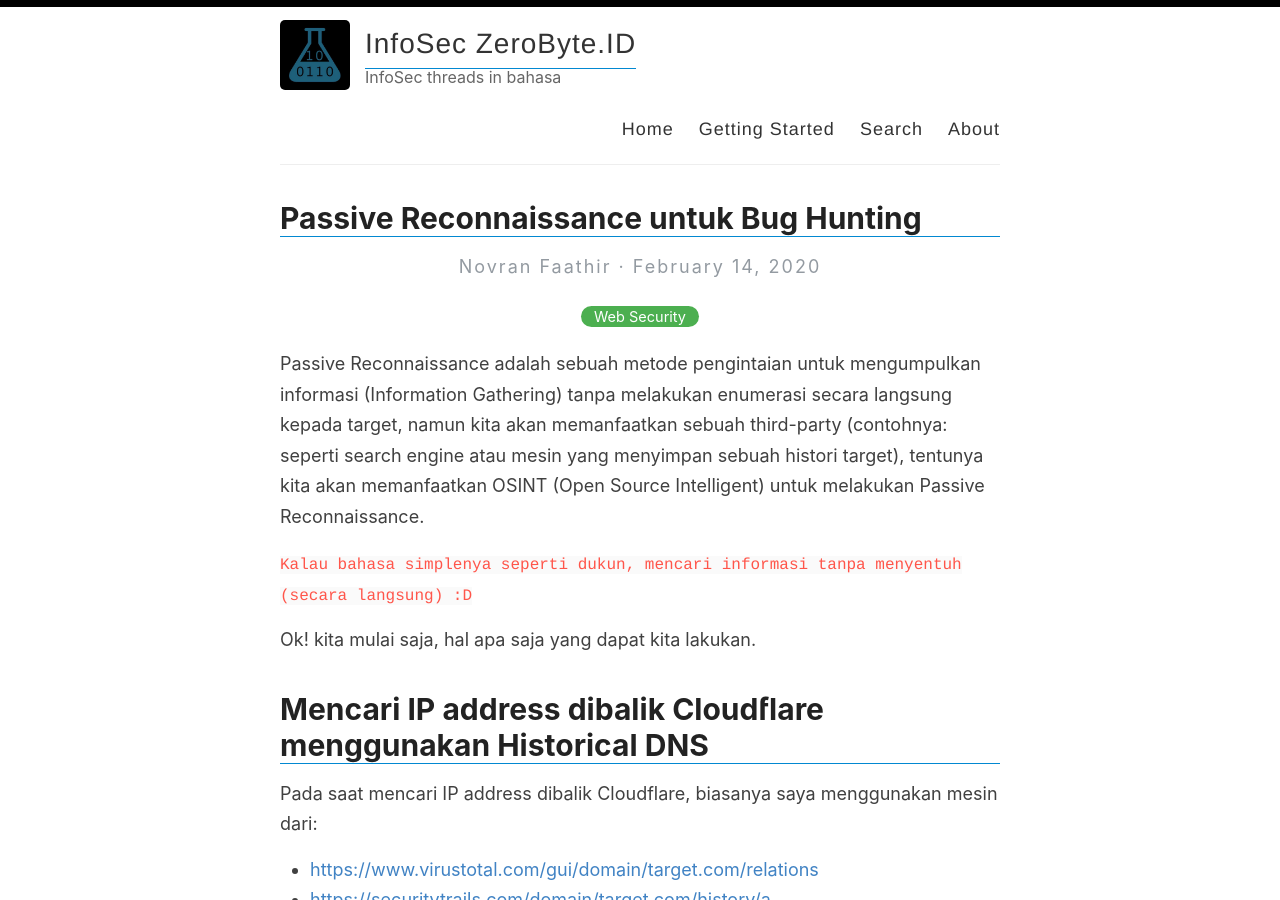
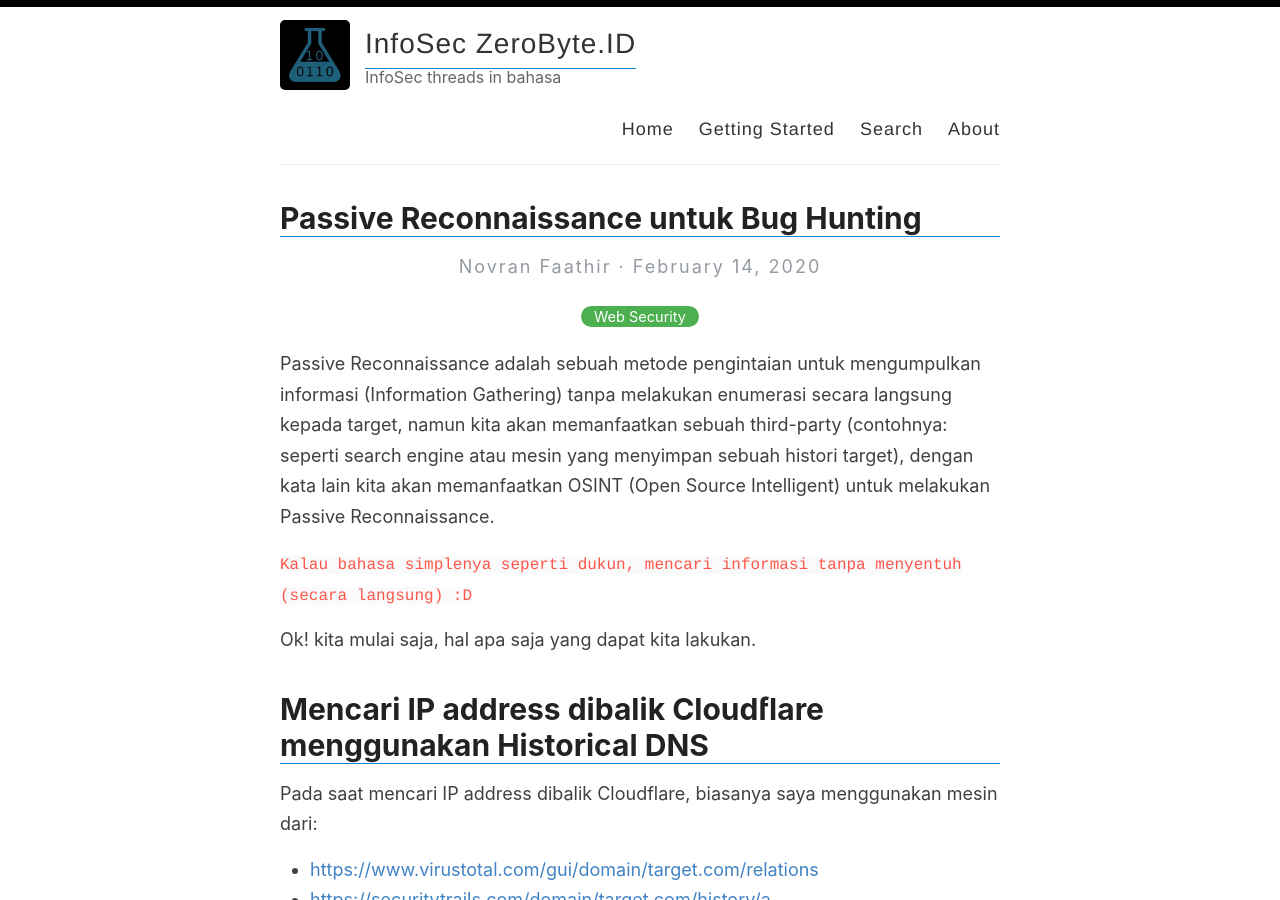
Before and after one commit to amitmerchant1990/reverie, a Jekyll site: the page built from _posts/2020-2-14-passive-reconnaissance-untuk-bug-hunting.md, in a window 1280 px wide and 900 px high. Built offline with Jekyll 4.4.1, drawn with Linux system fonts in a browser that asks for light colours; some of the changed text lies outside the part shown.

Commit message:
Update 2020-2-14-passive-reconnaissance-untuk-bug-hunting.md

````diff
--- a/_posts/2020-2-14-passive-reconnaissance-untuk-bug-hunting.md
+++ b/_posts/2020-2-14-passive-reconnaissance-untuk-bug-hunting.md
@@ -5,7 +5,7 @@ categories: [Web Security]
 author: Novran Faathir
 ---
 
-Passive Reconnaissance adalah sebuah metode pengintaian untuk mengumpulkan informasi (Information Gathering) tanpa melakukan enumerasi secara langsung kepada target, namun kita akan memanfaatkan sebuah third-party (contohnya: seperti search engine atau mesin yang menyimpan sebuah histori target), tentunya kita akan memanfaatkan OSINT (Open Source Intelligent) untuk melakukan Passive Reconnaissance.
+Passive Reconnaissance adalah sebuah metode pengintaian untuk mengumpulkan informasi (Information Gathering) tanpa melakukan enumerasi secara langsung kepada target, namun kita akan memanfaatkan sebuah third-party (contohnya: seperti search engine atau mesin yang menyimpan sebuah histori target), dengan kata lain kita akan memanfaatkan OSINT (Open Source Intelligent) untuk melakukan Passive Reconnaissance.
 
 `Kalau bahasa simplenya seperti dukun, mencari informasi tanpa menyentuh (secara langsung) :D`
 
@@ -87,7 +87,7 @@ Untuk alternatifnya kalian dapat menggunakan mesin milik <https://censys.io/>.
 
 
 # Mencari Subdomain
-Mungkin ini sudah sangat familiar untuk kalangan Bug Bounty Hunter
+Mungkin ini sudah sangat familiar untuk kalangan Bug Bounty Hunter.
 
 Mencari Subdomain menggunakan Google Dork:
 ```
````
